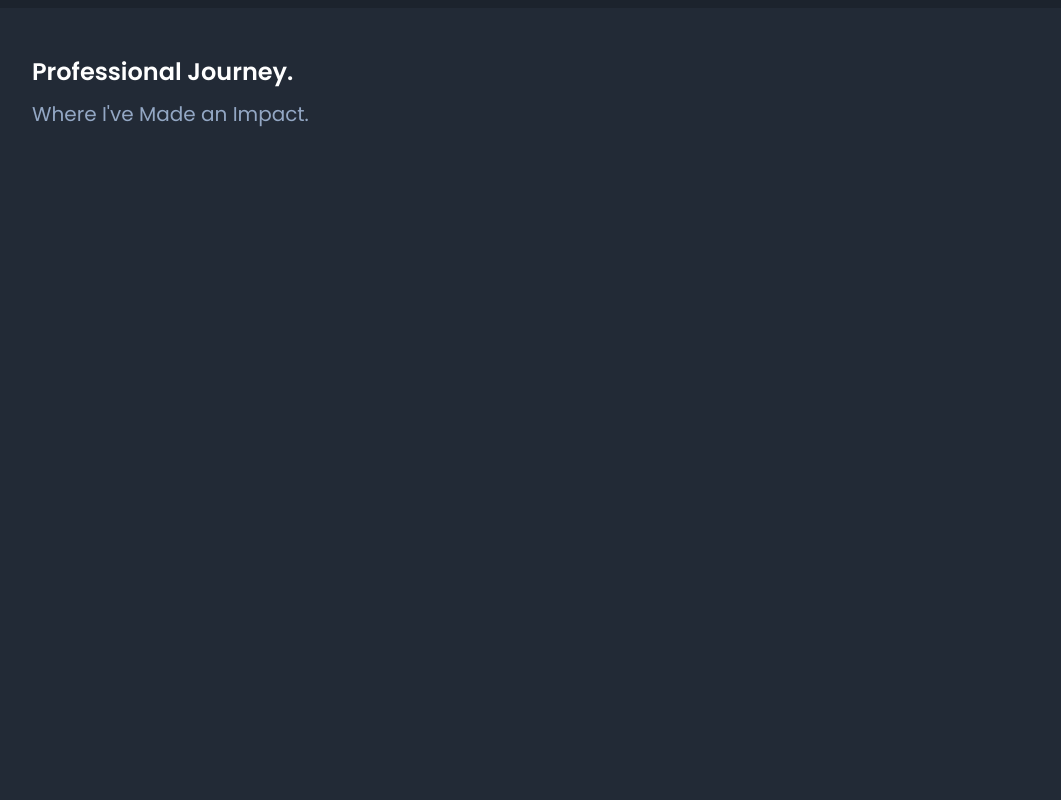
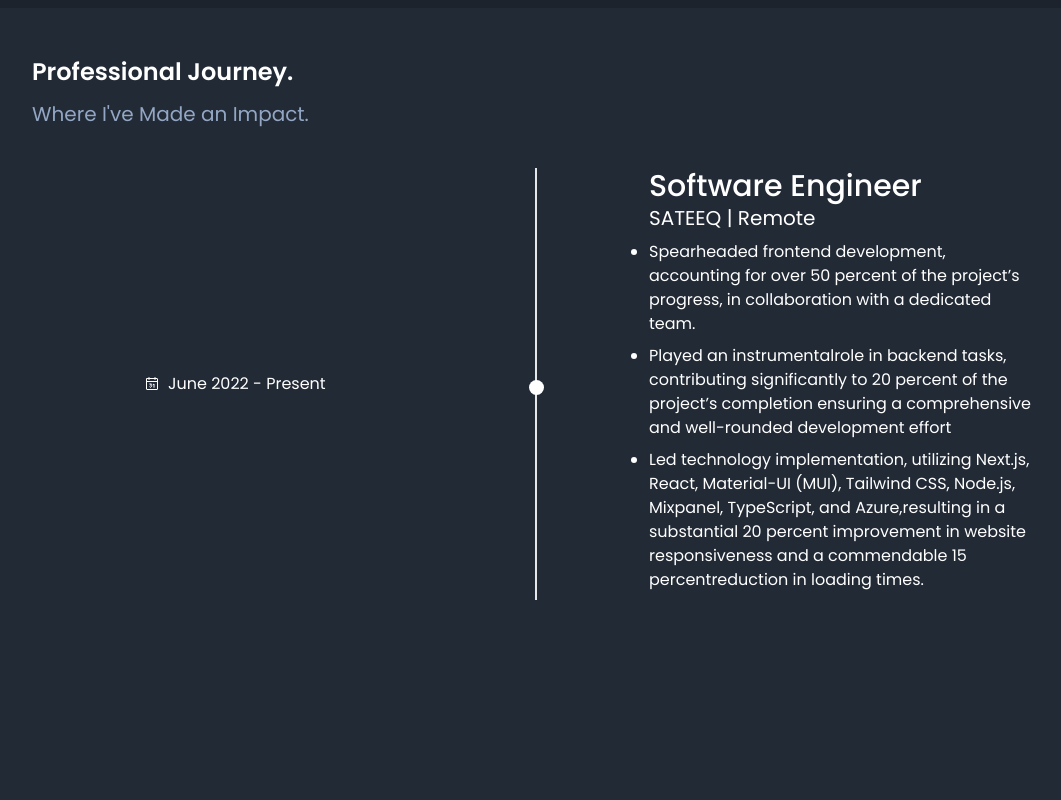
Before and after one commit to 28brana/Portfolio, a React (Create React App) app: page / in a window 1280 px wide. Shown: the part 1760-2560 px from the top of the page, without its empty margins (48-1109 px from the left). Built offline with nearby package versions, Linux system fonts and the light colour scheme.

Commit message:
Links & Project Left

```diff
--- a/src/index.css
+++ b/src/index.css
@@ -35,9 +35,18 @@ html{
 }
 
 .shadow{
-
   box-shadow: 0px 10px 12px 0px rgb(0 0 0 / 13%);
-
 }
 
-/*  bg-white-400 rounded-md bg-clip-padding backdrop-filter backdrop-blur-md bg-opacity-10 border border-gray-100; */
+.stepper{
+@apply relative;
+}
+
+.stepper::before{
+  content:'';
+  width:15px;
+  height:15px;
+  top:49%;
+  left:-7px;
+  @apply absolute bg-white rounded-full ;
+}
--- a/src/section/work.js
+++ b/src/section/work.js
@@ -1,12 +1,50 @@
+import { Calendar } from "phosphor-react";
+
 const Work = () => {
+  const workExperience = [
+    {
+      title: "Software Engineer",
+      company: "SATEEQ",
+      location: "Remote",
+      date: "June 2022 - Present",
+      responsibilities: [
+        " Spearheaded frontend development, accounting for over 50 percent of the project’s progress, in collaboration with a dedicated team.",
+        "Played an instrumentalrole in backend tasks, contributing significantly to 20 percent of the project’s completion ensuring a comprehensive and well-rounded development effort",
+        "Led technology implementation, utilizing Next.js, React, Material-UI (MUI), Tailwind CSS, Node.js, Mixpanel, TypeScript, and Azure,resulting in a substantial 20 percent improvement in website responsiveness and a commendable 15 percentreduction in loading times.",
+      ],
+    },
+  ];
+
+  console.log(workExperience);
+
   return (
     <div className="bg-primary  min-h-screen text-white">
       <div className="container mx-auto ">
-      <h1 className=" pt-12  text-2xl font-semibold "> Professional Journey.</h1>
+        <h1 className=" pt-12  text-2xl font-semibold ">
+          Professional Journey.
+        </h1>
         <p className="pt-3 text-xl text-text">Where I've Made an Impact.</p>
-        <div className="flex ">
+        <div className="mx-auto max-w-4xl">
 
-
+        {workExperience.map((item, index) => (
+          <div key={index} className="flex  mt-10">
+            <div className="flex-1 flex items-center gap-2">
+              <Calendar/>
+              {item.date}</div>
+            <div className="border mr-28 stepper" />
+            <div className="flex-1">
+              <h1 className="text-3xl font-medium">{item.title} </h1>
+              <p className="text-xl mb-2">
+                {item.company} | {item.location}
+              </p>
+              <ul className="list-disc">
+                {item.responsibilities.map((summery) => (
+                  <li className="mb-2">{summery}</li>
+                ))}
+              </ul>
+            </div>
+          </div>
+        ))}
         </div>
       </div>
     </div>
```
